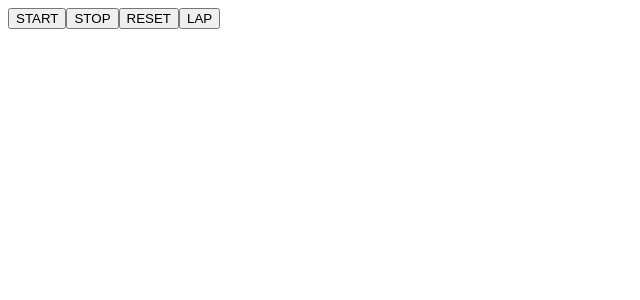
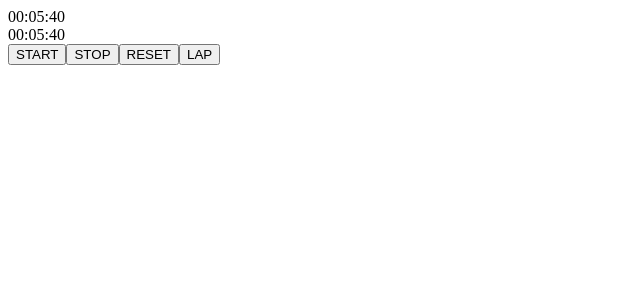
Before and after one commit to BartekKujawski/stopwatch, a React (Vite) app: page / in a window 1280 px wide. Shown: the top 300 px of the page, without its empty margins (0-640 px from the left). Built offline with nearby package versions, Linux system fonts and the light colour scheme.

Commit message:
Create full and lap timers functions

```diff
--- a/src/Button.tsx
+++ b/src/Button.tsx
@@ -1,10 +1,11 @@
 type ButtonProps = {
     name: string;
+    callback: (what: string) => void;
 };
 
 const Button = ({ name }: ButtonProps) => {
     const startBtn = () => {
-
+        // callback('start')
     }
     const stopBtn = () => {
 
--- a/src/FullTime.tsx
+++ b/src/FullTime.tsx
@@ -0,0 +1,30 @@
+import { useEffect, useState } from 'react';
+
+const FullTime = () => {
+    const [counter, setCounter] = useState(0);
+
+    useEffect(() => {
+        const interval = setInterval(() => {
+            setCounter((prevCounter) => prevCounter + 1);
+        }, 100);
+
+        return () => {
+            clearInterval(interval);
+        };
+    }, []);
+
+    const fullTime = () => {
+        const minutes = Math.floor(counter / 10 / 60);
+        const seconds = Math.floor((counter / 10) % 60);
+        const miliseconds = ((counter * 100) / 10) % 100;
+        const time = `${minutes < 10 ? '0' + minutes : minutes}:${
+            seconds < 10 ? '0' + seconds : seconds
+        }:${miliseconds < 10 ? '0' + miliseconds : miliseconds}`;
+
+        return time;
+    };
+
+    return <div>{fullTime()}</div>;
+};
+
+export { FullTime };
--- a/src/LapTime.tsx
+++ b/src/LapTime.tsx
@@ -0,0 +1,30 @@
+import { useEffect, useState } from 'react';
+
+const LapTime = () => {
+    const [counter, setCounter] = useState(0);
+
+    useEffect(() => {
+        const interval = setInterval(() => {
+            setCounter((prevCounter) => prevCounter + 1);
+        }, 100);
+
+        return () => {
+            clearInterval(interval);
+        };
+    }, []);
+
+    const lapTime = () => {
+        const minutes = Math.floor(counter / 10 / 60);
+        const seconds = Math.floor((counter / 10) % 60);
+        const miliseconds = ((counter * 100) / 10) % 100;
+        const time = `${minutes < 10 ? '0' + minutes : minutes}:${
+            seconds < 10 ? '0' + seconds : seconds
+        }:${miliseconds < 10 ? '0' + miliseconds : miliseconds}`;
+
+        return time;
+    };
+
+    return <div>{lapTime()}</div>;
+};
+
+export { LapTime };
--- a/src/Stoper.tsx
+++ b/src/Stoper.tsx
@@ -1,8 +1,12 @@
 import { Button } from './Button';
+import { FullTime } from './FullTime';
+import { LapTime } from './LapTime';
 
 const Stoper = () => {
     return (
         <>
+            <FullTime />
+            <LapTime />
             <Button name='start' />
             <Button name='stop' />
             <Button name='reset' />
```
